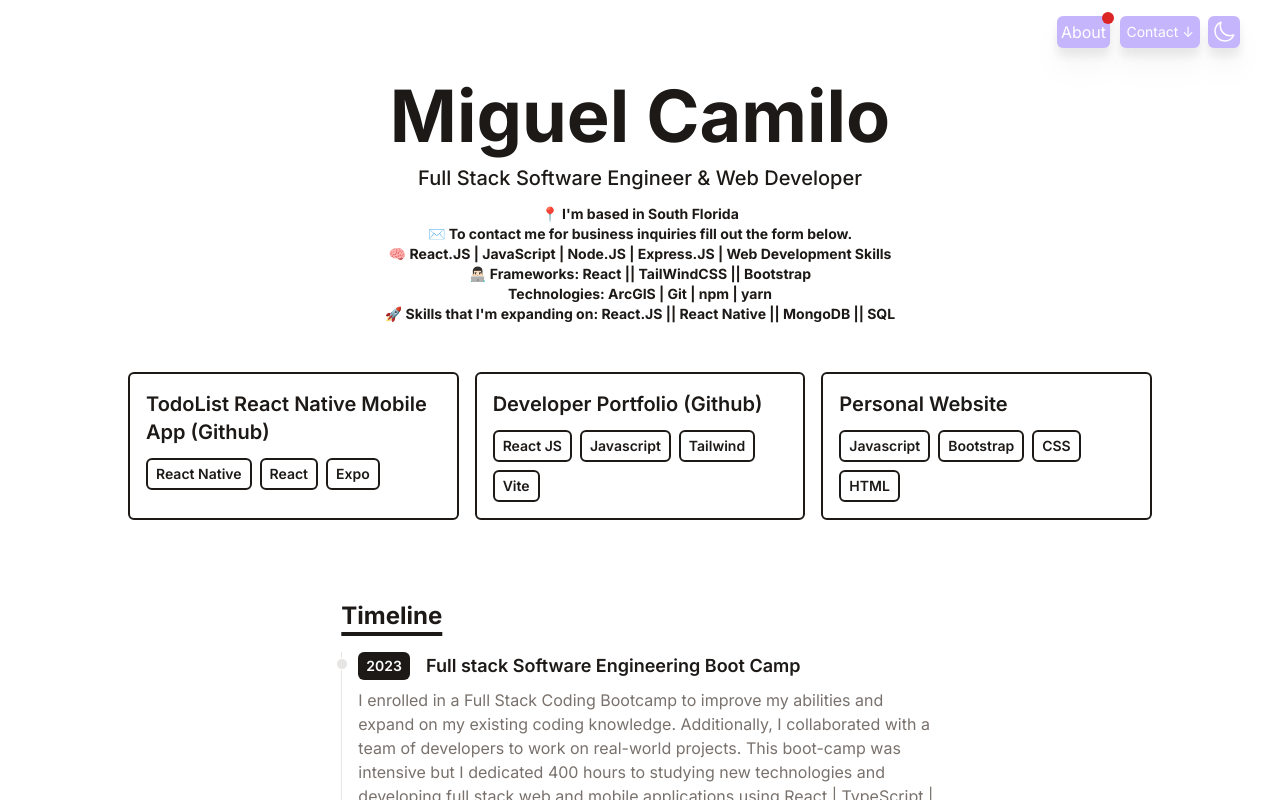
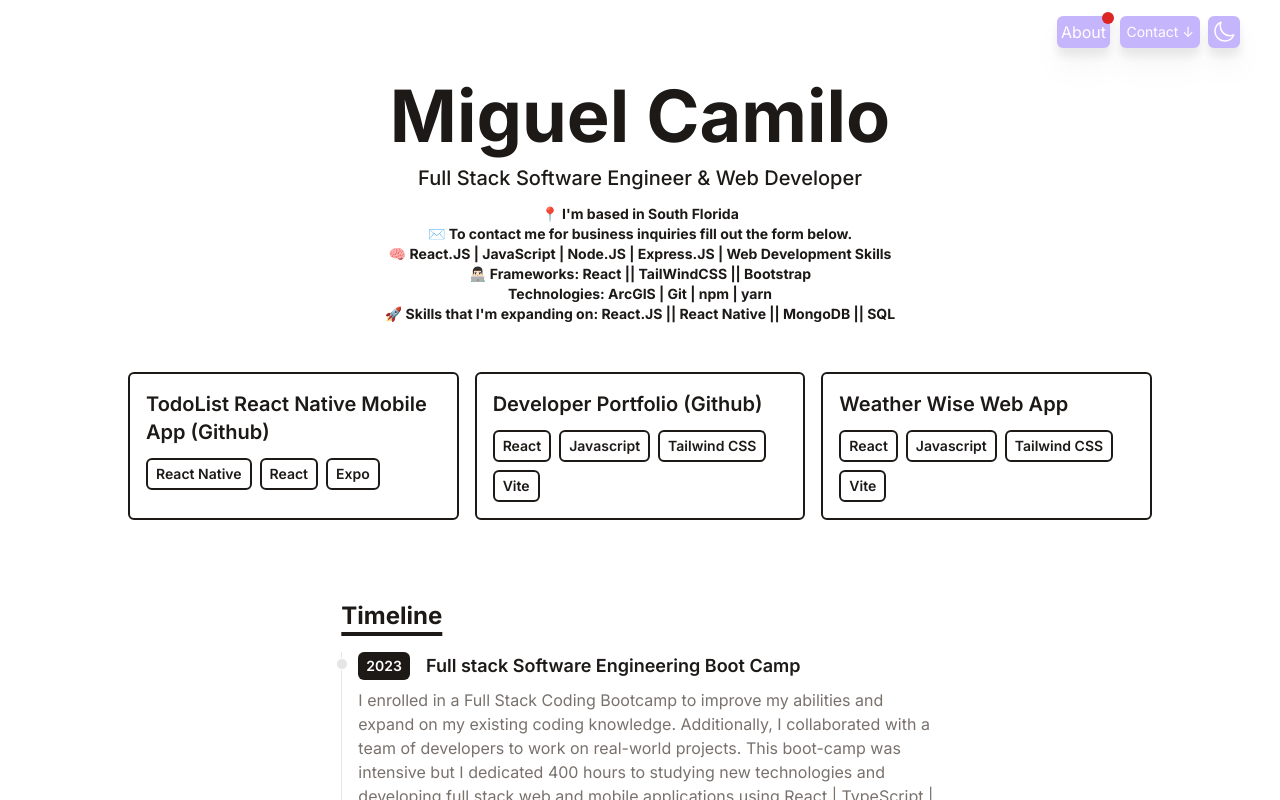
Before and after one commit to MiguelCamilo/Developer-Portfolio, a React (Vite) app: page / in a window 1280 px wide. Shown: the top 800 px of the page. Built offline with nearby package versions, Linux system fonts and the light colour scheme.

Commit message:
UPDATED projects component with new projects and links

```diff
--- a/src/data/portfolio.js
+++ b/src/data/portfolio.js
@@ -4,19 +4,19 @@ export default [
     id: '1',
     title: "TodoList React Native Mobile App (Github)",
     stack: ["React Native", "React", "Expo"],
-    link: "https://github.com/MiguelCamilo/TodoList-ReactNative-Expo",
+    link: "https://github.com/MiguelCamilo/Todo-List-ReactNative-App",
   },
   {
     id: '2',
     title: "Developer Portfolio (Github)",
-    stack: ["React JS", "Javascript", "Tailwind", "Vite"],
+    stack: ["React", "Javascript", "Tailwind CSS", "Vite"],
     link: "https://github.com/MiguelCamilo/Web-Portfolio",
   },
   {
     id: '3',
-    title: "Personal Website",
-    stack: ["Javascript", "Bootstrap", "CSS", "HTML"],
-    link: "https://miguelcamilo.netlify.app/",
+    title: "Weather Wise Web App",
+    stack: ["React", "Javascript","Tailwind CSS", "Vite"],
+    link: "https://weather-wise-app.web.app/",
   },
   // {
   //   title: "Expense Report Web App",
```
